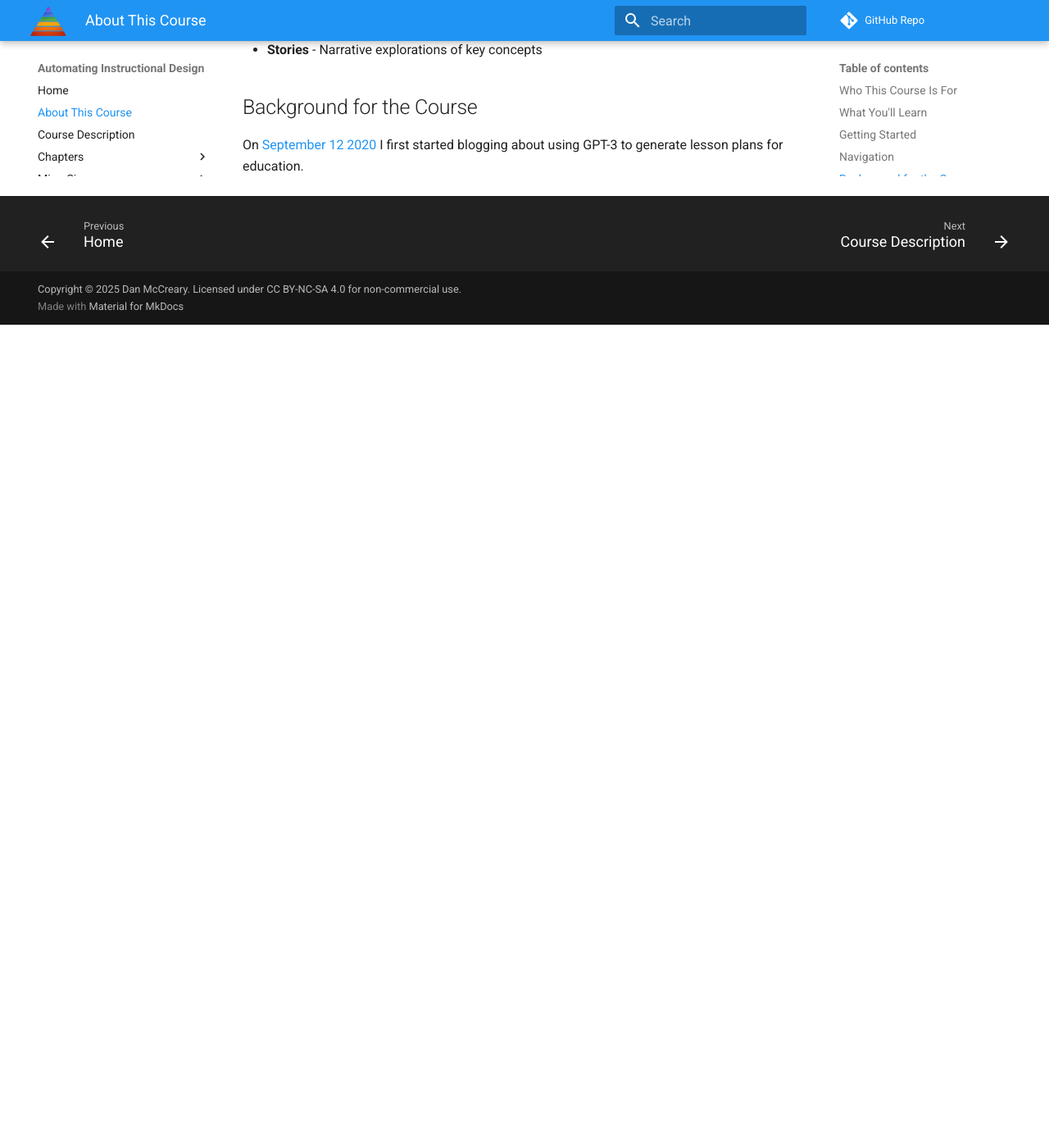
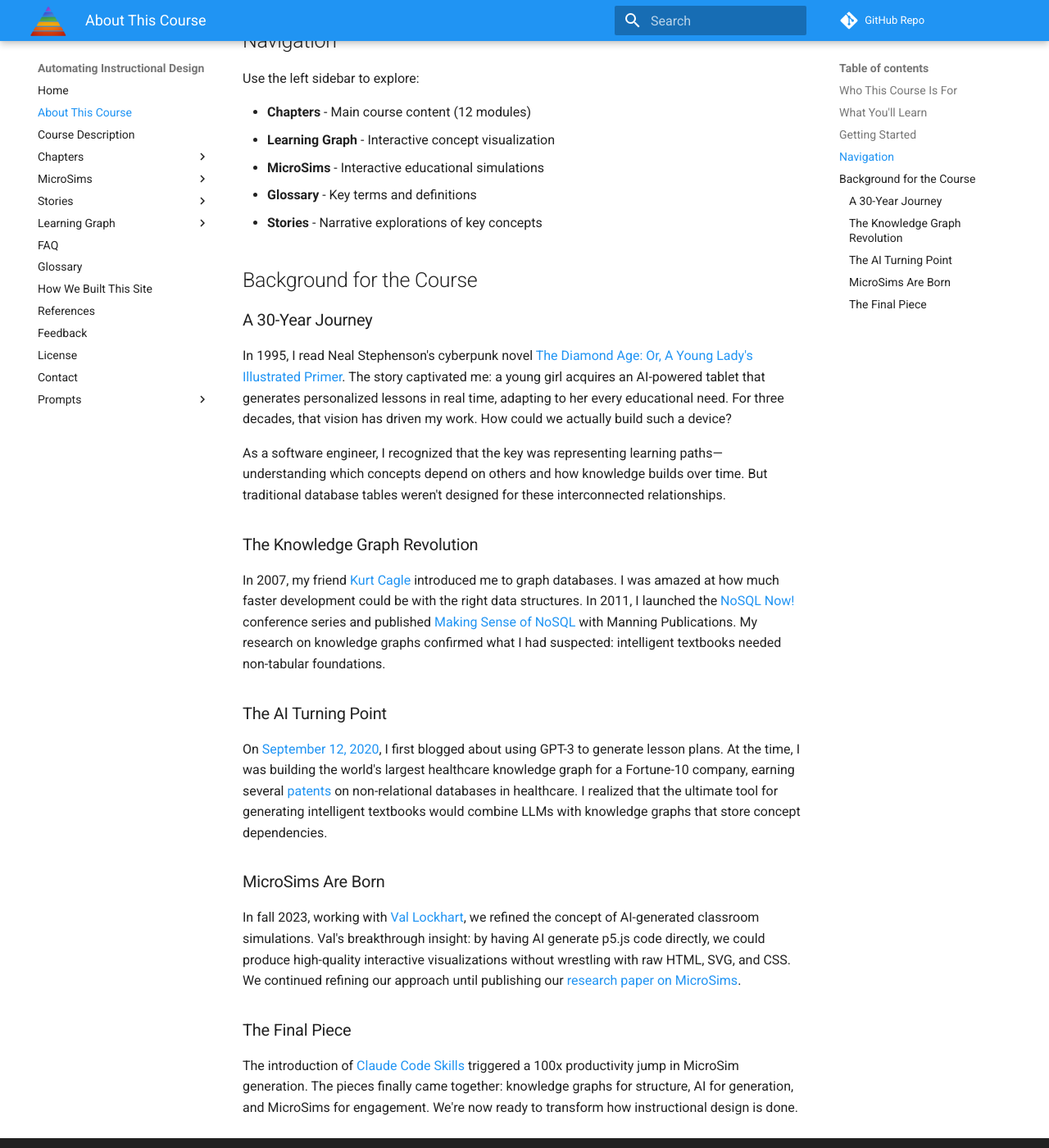
Before and after one commit to dmccreary/automating-instructional-design, an MkDocs documentation site: the page built from docs/about.md, in a window 1280 px wide and 1400 px high, scrolled down 1349 px. Shown: the whole window at 82% size. Built offline with MkDocs 1.6.1 and Material for MkDocs 9.7.7, drawn with Linux system fonts in a browser that asks for light colours; comment, search, counter and statistics services are not loaded; before the commit the page ends 1745 px from its top, so only the background shows below that; some of the changed text lies outside the part shown.

Commit message:
updates to the about.md

```diff
--- a/docs/about.md
+++ b/docs/about.md
@@ -1,19 +1,23 @@
 # About This Course
 
-This course teaches you how to leverage AI-assisted tools to transform learning objectives into interactive educational simulations called MicroSims. This course bridges the gap between abstract pedagogical goals and concrete, interactive learning experiences.
+**What if you could create interactive educational simulations in minutes instead of weeks—without writing a single line of code?**
 
-You'll learn to analyze learning objectives using Bloom's Taxonomy, select appropriate visualization paradigms, write effective specifications, and generate working simulations—all without writing code yourself.
+This course teaches you how to leverage AI-assisted tools to transform learning objectives into interactive educational simulations called MicroSims. You'll bridge the gap between abstract pedagogical goals and concrete, interactive learning experiences that engage students and deepen understanding.
+
+You'll learn to analyze learning objectives using Bloom's Taxonomy, select appropriate visualization paradigms, write effective specifications, and generate working simulations—all without programming experience.
 
 ## Who This Course Is For
 
-- K-12 Teachers
-- Corporate Training Specialists
-- Higher Education Faculty
-- Instructional Designers at EdTech companies
-- Curriculum Developers
-- Subject Matter Experts
+This course is designed for educators and learning professionals who want to create engaging interactive content:
 
-No programming experience required. The course focuses on specification, evaluation, and iteration rather than implementation details.
+- **K-12 Teachers** seeking to bring abstract concepts to life
+- **Corporate Training Specialists** building memorable learning experiences
+- **Higher Education Faculty** enhancing lectures with interactive demonstrations
+- **Instructional Designers** at EdTech companies scaling content creation
+- **Curriculum Developers** modernizing educational materials
+- **Subject Matter Experts** who want to share knowledge visually
+
+**No programming experience required.** The course focuses on specification, evaluation, and iteration—you describe what you want, and AI handles the implementation.
 
 ## What You'll Learn
 
@@ -26,7 +30,7 @@
 
 ## Getting Started
 
-Start with [Chapter 1: Foundations of Learning Objective Analysis](chapters/01-foundations-learning-objective-analysis/index.md).
+Ready to create your first MicroSim? Start with [Chapter 1: Foundations of Learning Objective Analysis](chapters/01-foundations-learning-objective-analysis/index.md), where you'll learn to deconstruct learning objectives and identify the perfect visualization approach for any concept.
 
 ## Navigation
 
@@ -40,5 +44,24 @@
 
 ## Background for the Course
 
-On [September 12 2020](https://dmccreary.medium.com/using-al-to-generate-detailed-lesson-plans-29a5af200a6a) I first started
-blogging about using GPT-3 to generate lesson plans for education.
+### A 30-Year Journey
+
+In 1995, I read Neal Stephenson's cyberpunk novel [The Diamond Age: Or, A Young Lady's Illustrated Primer](https://en.wikipedia.org/wiki/The_Diamond_Age). The story captivated me: a young girl acquires an AI-powered tablet that generates personalized lessons in real time, adapting to her every educational need. For three decades, that vision has driven my work. How could we actually build such a device?
+
+As a software engineer, I recognized that the key was representing learning paths—understanding which concepts depend on others and how knowledge builds over time. But traditional database tables weren't designed for these interconnected relationships.
+
+### The Knowledge Graph Revolution
+
+In 2007, my friend [Kurt Cagle](https://www.linkedin.com/in/kurtcagle/) introduced me to graph databases. I was amazed at how much faster development could be with the right data structures. In 2011, I launched the [NoSQL Now!](https://nosql2012.dataversity.net/) conference series and published [Making Sense of NoSQL](https://www.manning.com/books/making-sense-of-nosql) with Manning Publications. My research on knowledge graphs confirmed what I had suspected: intelligent textbooks needed non-tabular foundations.
+
+### The AI Turning Point
+
+On [September 12, 2020](https://dmccreary.medium.com/using-al-to-generate-detailed-lesson-plans-29a5af200a6a), I first blogged about using GPT-3 to generate lesson plans. At the time, I was building the world's largest healthcare knowledge graph for a Fortune-10 company, earning several [patents](https://dmccreary.github.io/dmccreary/patents/) on non-relational databases in healthcare. I realized that the ultimate tool for generating intelligent textbooks would combine LLMs with knowledge graphs that store concept dependencies.
+
+### MicroSims Are Born
+
+In fall 2023, working with [Val Lockhart](https://dmccreary.medium.com/micro-simulations-for-education-6989eae8d85d), we refined the concept of AI-generated classroom simulations. Val's breakthrough insight: by having AI generate p5.js code directly, we could produce high-quality interactive visualizations without wrestling with raw HTML, SVG, and CSS. We continued refining our approach until publishing our [research paper on MicroSims](https://arxiv.org/abs/2511.19864).
+
+### The Final Piece
+
+The introduction of [Claude Code Skills](https://dmccreary.github.io/claude-skills/) triggered a 100x productivity jump in MicroSim generation. The pieces finally came together: knowledge graphs for structure, AI for generation, and MicroSims for engagement. We're now ready to transform how instructional design is done.
```
